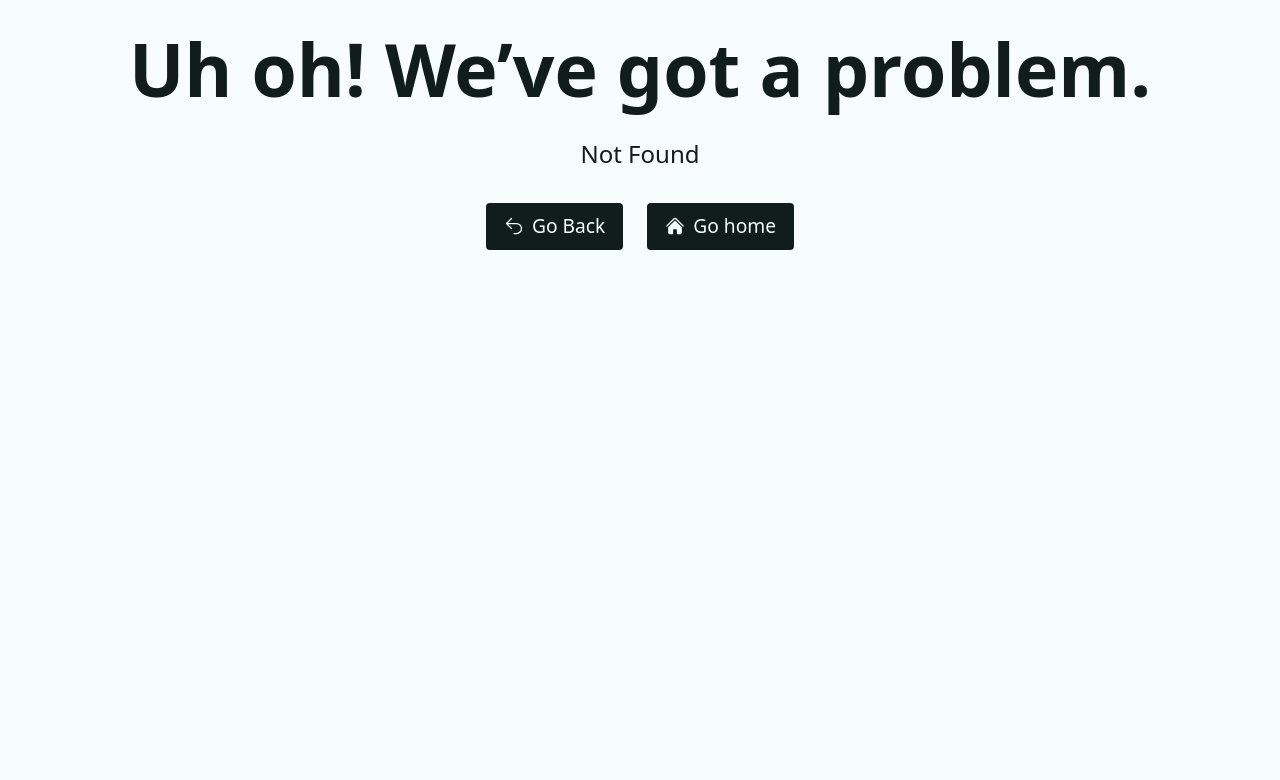
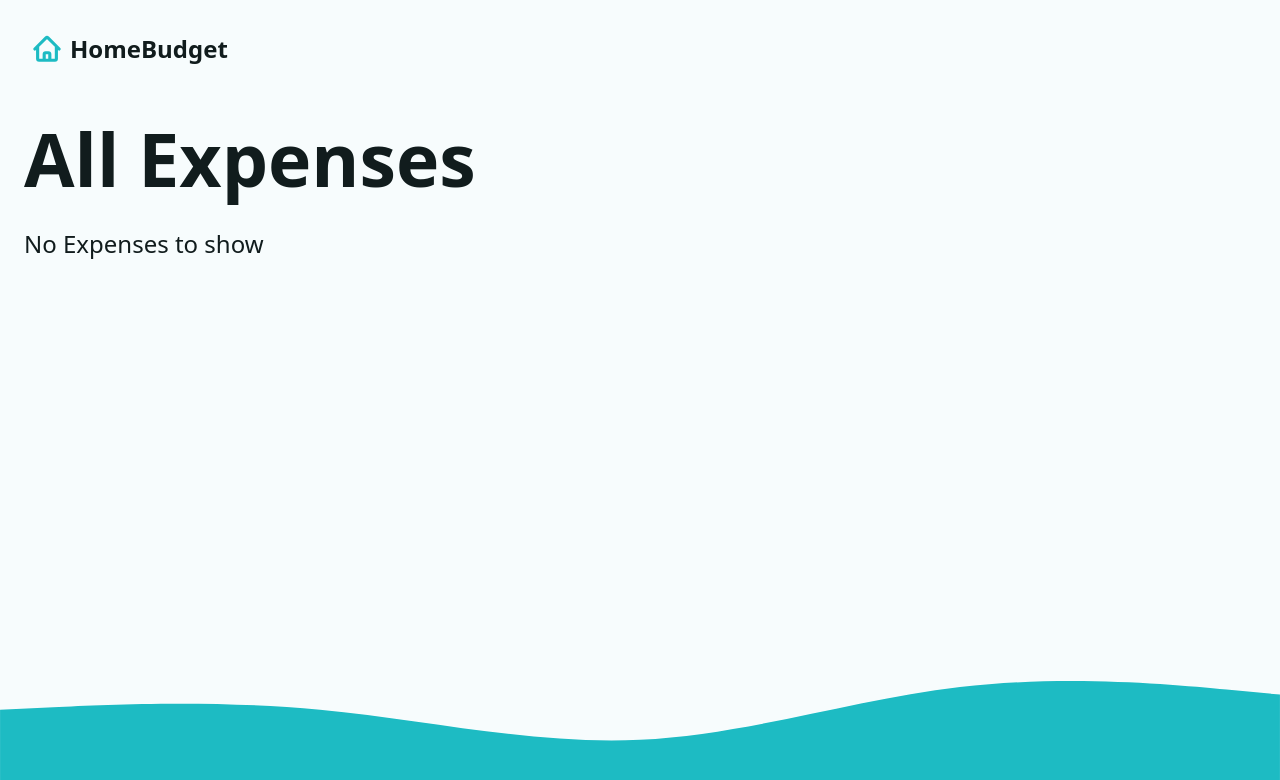
Before and after one commit to truongprohk2502/budget-app, a React (Vite) app: page /expenses in a window 1280 px wide. Before the commit this address had no page. Shown: the top 780 px of the page. Built offline with nearby package versions, Linux system fonts and the light colour scheme.

Commit message:
Add expenses page

```diff
--- a/src/App.tsx
+++ b/src/App.tsx
@@ -2,10 +2,11 @@ import { FC } from "react";
 import { RouterProvider, createBrowserRouter } from "react-router-dom";
 import { ToastContainer } from "react-toastify";
 import "react-toastify/dist/ReactToastify.css";
+import { logoutAction } from "./actions/logout";
+import Error from "./pages/Error";
 import Dashboard, { dashboardAction, dashboardLoader } from "./pages/Dashboard";
-import Error from "./pages/Error";
 import MainLayout, { mainLoader } from "./layouts/MainLayout";
-import { logoutAction } from "./actions/logout";
+import ExpensesPage, { expensesLoader } from "./pages/ExpensesPage";
 
 const router = createBrowserRouter([
   {
@@ -20,6 +21,11 @@ const router = createBrowserRouter([
         loader: dashboardLoader,
         action: dashboardAction,
         errorElement: <Error />,
+      },
+      {
+        path: "expenses",
+        element: <ExpensesPage />,
+        loader: expensesLoader,
       },
       {
         path: "logout",
--- a/src/pages/Dashboard/ExpenseTable.tsx
+++ b/src/components/ExpenseTable.tsx
@@ -1,6 +1,6 @@
 import { FC } from "react";
-import { IExpense } from "./AddExpenseForm";
-import { formatCurrency, formatDateToLocaleString } from "../../helpers";
+import { IExpense } from "../pages/Dashboard/AddExpenseForm";
+import { formatCurrency, formatDateToLocaleString } from "../helpers";
 
 interface IProps {
   expenses: IExpense[];
--- a/src/pages/Dashboard/index.tsx
+++ b/src/pages/Dashboard/index.tsx
@@ -4,13 +4,14 @@ import {
   useLoaderData,
   ActionFunction,
   LoaderFunction,
+  Link,
 } from "react-router-dom";
 import Intro from "./Intro";
 import AddBudgetForm, { IBudget } from "./AddBudgetForm";
 import { createBudget, createExpense, delay, fetchData } from "../../helpers";
 import AddExpenseForm, { IExpense } from "./AddExpenseForm";
 import BudgetItem from "./BudgetItem";
-import ExpenseTable from "./ExpenseTable";
+import ExpenseTable from "../../components/ExpenseTable";
 
 export interface ILoaderData {
   userName: string | null;
@@ -93,6 +94,11 @@ const Dashboard: FC = () => {
                         (a, b) => b.createdAt - a.createdAt
                       )}
                     />
+                    {expenses.length > 8 && (
+                      <Link to="/expenses" className="btn btn--dark">
+                        View all expenses
+                      </Link>
+                    )}
                   </div>
                 )}
               </div>
--- /dev/null
+++ b/src/pages/ExpensesPage.tsx
@@ -0,0 +1,36 @@
+import { FC } from "react";
+import { useLoaderData } from "react-router-dom";
+import ExpenseTable from "../components/ExpenseTable";
+import { fetchData } from "../helpers";
+import { IExpense } from "./Dashboard/AddExpenseForm";
+
+interface ILoaderData {
+  expenses: IExpense[];
+}
+
+export function expensesLoader() {
+  const expenses = fetchData("expenses") ?? [];
+  return { expenses };
+}
+
+const ExpensesPage: FC = () => {
+  const { expenses } = useLoaderData() as ILoaderData;
+
+  return (
+    <div className="grid-lg">
+      <h1>All Expenses</h1>
+      {expenses && expenses.length > 0 ? (
+        <div className="grid-md">
+          <h2>
+            Recent Expenses <small>({expenses.length} total)</small>
+          </h2>
+          <ExpenseTable expenses={expenses} />
+        </div>
+      ) : (
+        <p>No Expenses to show</p>
+      )}
+    </div>
+  );
+};
+
+export default ExpensesPage;
```
